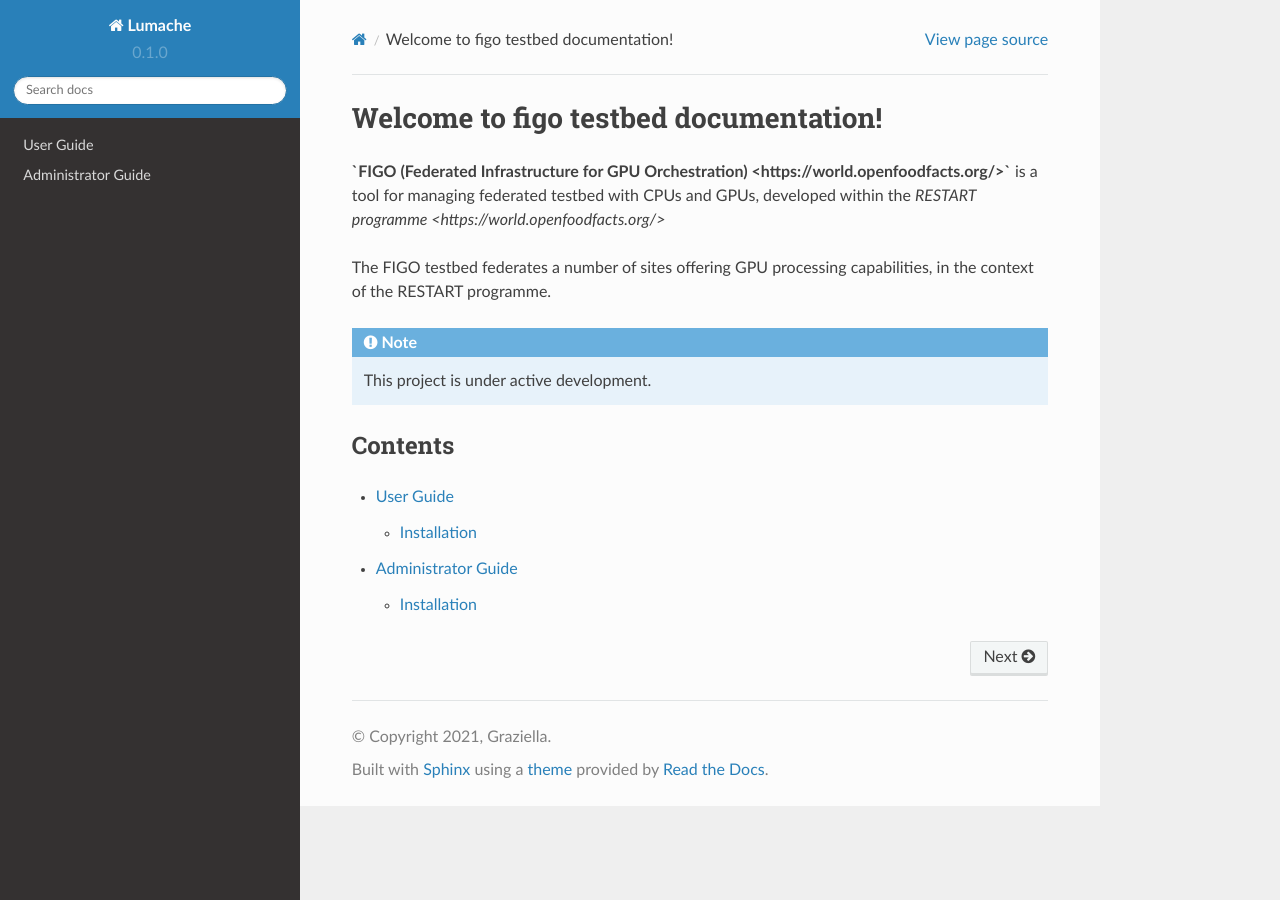
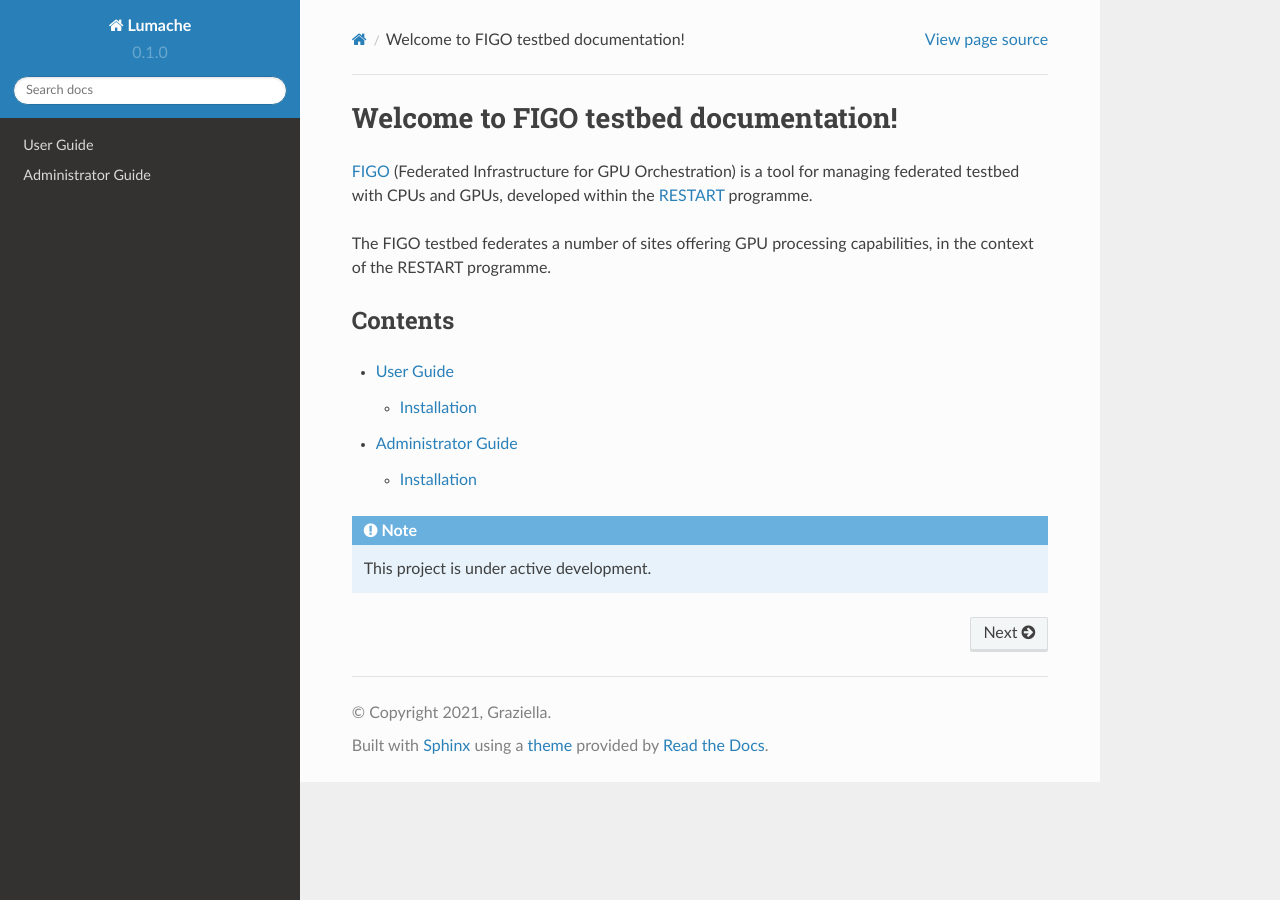
Before and after one commit to netgroup/figo-testbed, a Sphinx documentation site: the page built from docs/source/index.rst, in a window 1280 px wide. Built offline with Sphinx 7.4.7 and the Read the Docs theme 2.0.0, drawn with Linux system fonts in a browser that asks for light colours; part of the change alters nothing that is shown.

Commit message:
Update index.rst

```diff
--- a/docs/source/index.rst
+++ b/docs/source/index.rst
@@ -1,16 +1,11 @@
-Welcome to figo testbed documentation!
-===================================
+Welcome to FIGO testbed documentation!
+=======================================
 
-
-**`FIGO (Federated Infrastructure for GPU Orchestration) <https://world.openfoodfacts.org/>`** is a tool for managing federated testbed
-with CPUs and GPUs, developed within the `RESTART programme <https://world.openfoodfacts.org/>`
+`FIGO <https://github.com/StefanoSalsano/figo>`_ (Federated Infrastructure for GPU Orchestration) is a tool for managing federated testbed
+with CPUs and GPUs, developed within the `RESTART <https://www.fondazione-restart.it/>`_ programme.
 
 The FIGO testbed federates a number of sites offering GPU processing capabilities, in the context
 of the RESTART programme.
-
-.. note::
-
-   This project is under active development.
 
 Contents
 --------
@@ -19,3 +14,7 @@ Contents
 
    UserGuide
    AdminGuide
+
+.. note::
+
+   This project is under active development.
```
